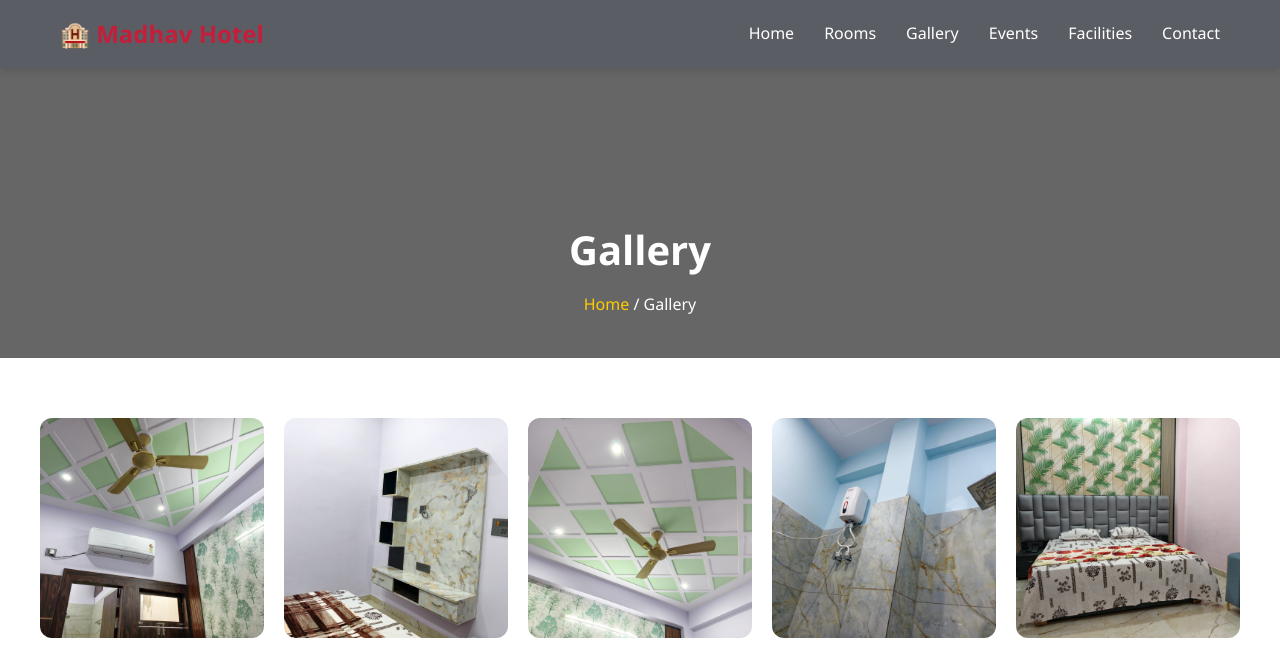
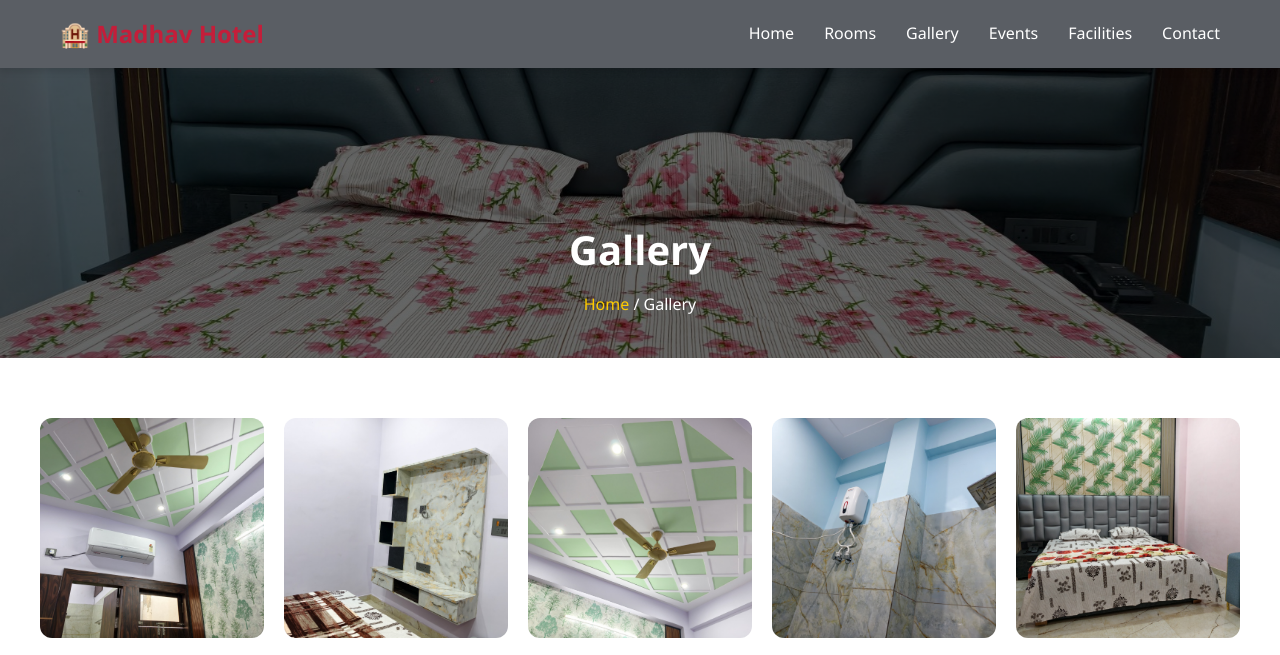
Before and after one commit to anupamtiwari010/madhavhotel, a plain HTML site: page gallery.html in a window 1280 px wide. Shown: the top 655 px of the page. Drawn offline with Linux system fonts and the light colour scheme.

Commit message:
Update styles.css

```diff
--- a/styles.css
+++ b/styles.css
@@ -782,7 +782,7 @@ body {
 .breadcrumb {
   padding: 150px 50px 40px;
   background: linear-gradient(rgba(0,0,0,0.6), rgba(0,0,0,0.6)),
-              url('gallery/12.jpeg') center/cover;
+              url('images/12.jpeg') center/cover;
   color: white;
   text-align: center;
 }
```
